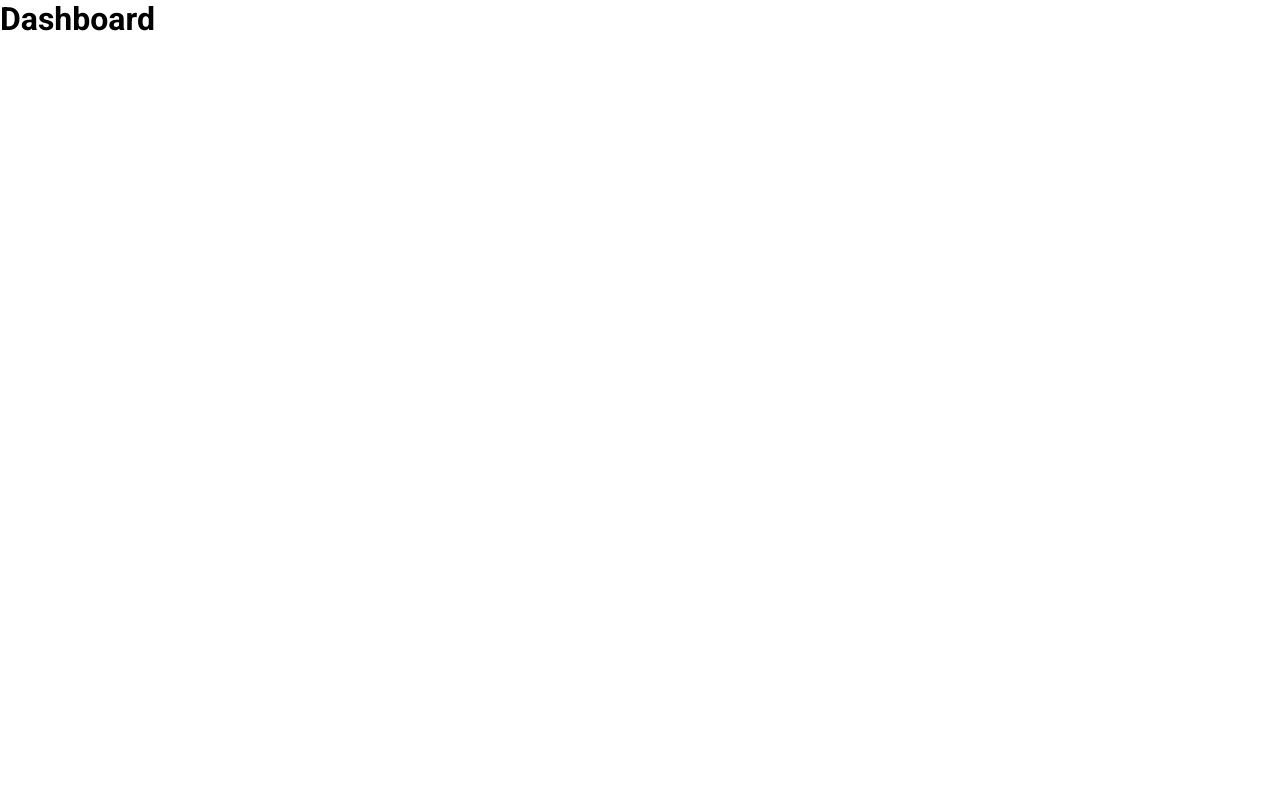
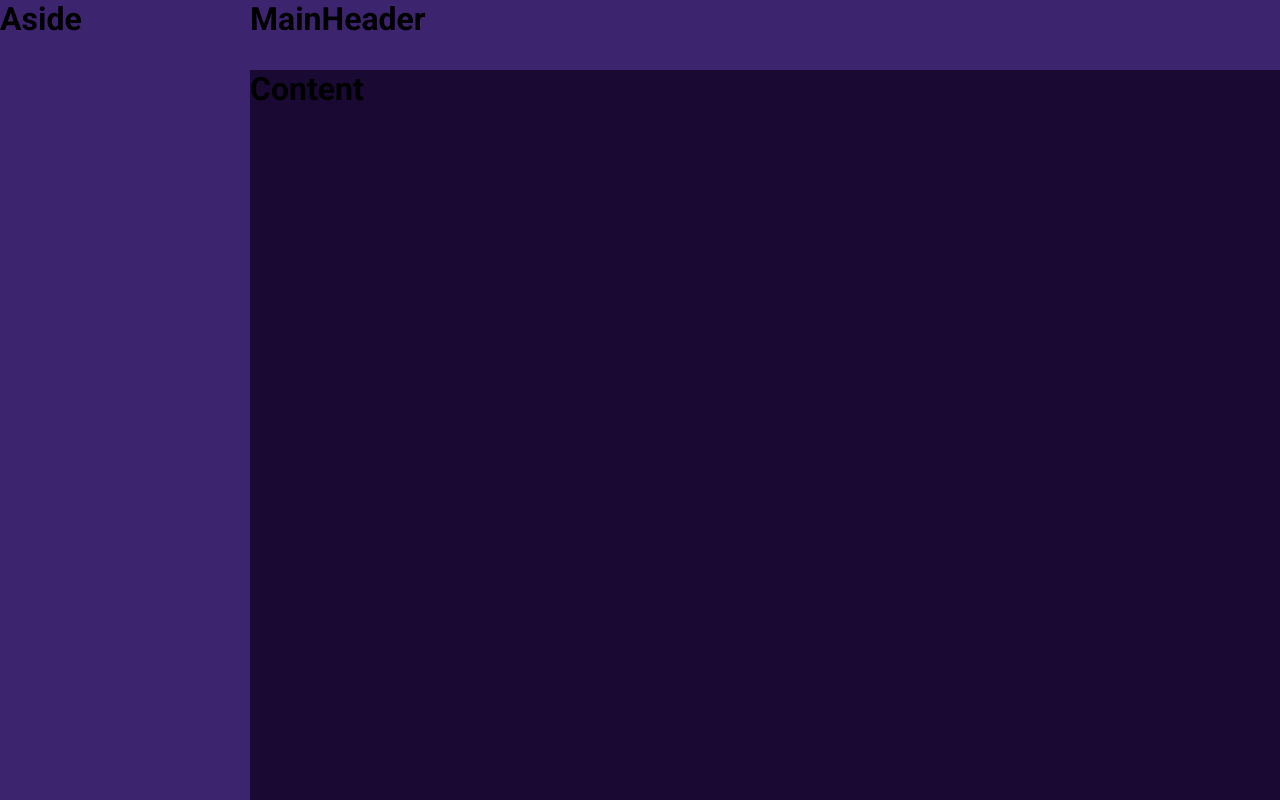
Before and after one commit to rodrigonobrega1/MyWallet, a React (Create React App) app: page /dashboard in a window 1280 px wide. Built offline with nearby package versions, Linux system fonts and the light colour scheme.

Commit message:
Add colors and grid layout

```diff
--- a/src/App.tsx
+++ b/src/App.tsx
@@ -1,13 +1,14 @@
 import React from "react";
-import Dashboard from "./Pages/Dashboard";
 import GlobalStyles from "./Styles/GlobalStyles";
+
+import Layout from "./components/Layout";
 
 const App: React.FC = () => {
 
     return (
         <>
         <GlobalStyles />
-        <Dashboard />
+        <Layout />
         </>
     );
 }
--- /dev/null
+++ b/src/components/Aside/index.tsx
@@ -0,0 +1,16 @@
+import React from "react";
+
+import { Container } from './styles';
+
+const Aside: React.FC = () => {
+    return (
+
+        <Container>
+
+            <h1>Aside</h1>
+
+        </Container>
+    );
+}
+
+export default Aside;
--- /dev/null
+++ b/src/components/Aside/styles.ts
@@ -0,0 +1,8 @@
+import styled from 'styled-components';
+
+export const Container = styled.div`
+
+    grid-area: AS;
+
+    background-color: #3D246F;
+`;
--- /dev/null
+++ b/src/components/Content/index.tsx
@@ -0,0 +1,16 @@
+import React from "react";
+
+import { Container } from './styles';
+
+const Content: React.FC = () => {
+    return (
+
+        <Container>
+
+            <h1>Content</h1>
+
+        </Container>
+    );
+}
+
+export default Content;
--- /dev/null
+++ b/src/components/Content/styles.ts
@@ -0,0 +1,9 @@
+import styled from 'styled-components';
+
+export const Container = styled.div`
+
+grid-area: CT;
+
+background-color: #190933;
+
+`;
--- /dev/null
+++ b/src/components/Layout/index.tsx
@@ -0,0 +1,23 @@
+import React from "react";
+
+import { Container } from './styles';
+
+import Mainheader from '../MainHeader'
+import Aside from '../Aside'
+import Content from '../Content'
+
+const Layout: React.FC = () => {
+    return (
+
+        <Container>
+
+            <Mainheader />
+            <Aside />
+            <Content />
+
+
+        </Container>
+    );
+}
+
+export default Layout;
--- /dev/null
+++ b/src/components/Layout/styles.ts
@@ -0,0 +1,22 @@
+import styled from 'styled-components';
+
+/**
+    Layout
+    MH = MainHeader
+    AS = Aside
+    CT = Content
+*/
+
+export const Container = styled.div`
+
+    display: grid;
+    grid-template-columns: 250px auto;
+    grid-template-rows: 70px auto;
+
+    grid-template-areas:
+    'AS MH'
+    'AS CT';
+
+    height: 100vh;
+
+`;
--- /dev/null
+++ b/src/components/MainHeader/index.tsx
@@ -0,0 +1,16 @@
+import React from "react";
+
+import { Container } from './styles';
+
+const MainHeader: React.FC = () => {
+    return (
+
+        <Container>
+
+            <h1>MainHeader</h1>
+
+        </Container>
+    );
+}
+
+export default MainHeader;
--- /dev/null
+++ b/src/components/MainHeader/styles.ts
@@ -0,0 +1,9 @@
+import styled from 'styled-components';
+
+export const Container = styled.div`
+
+grid-area: MH;
+
+background-color: #3D246F;
+
+`;
```
